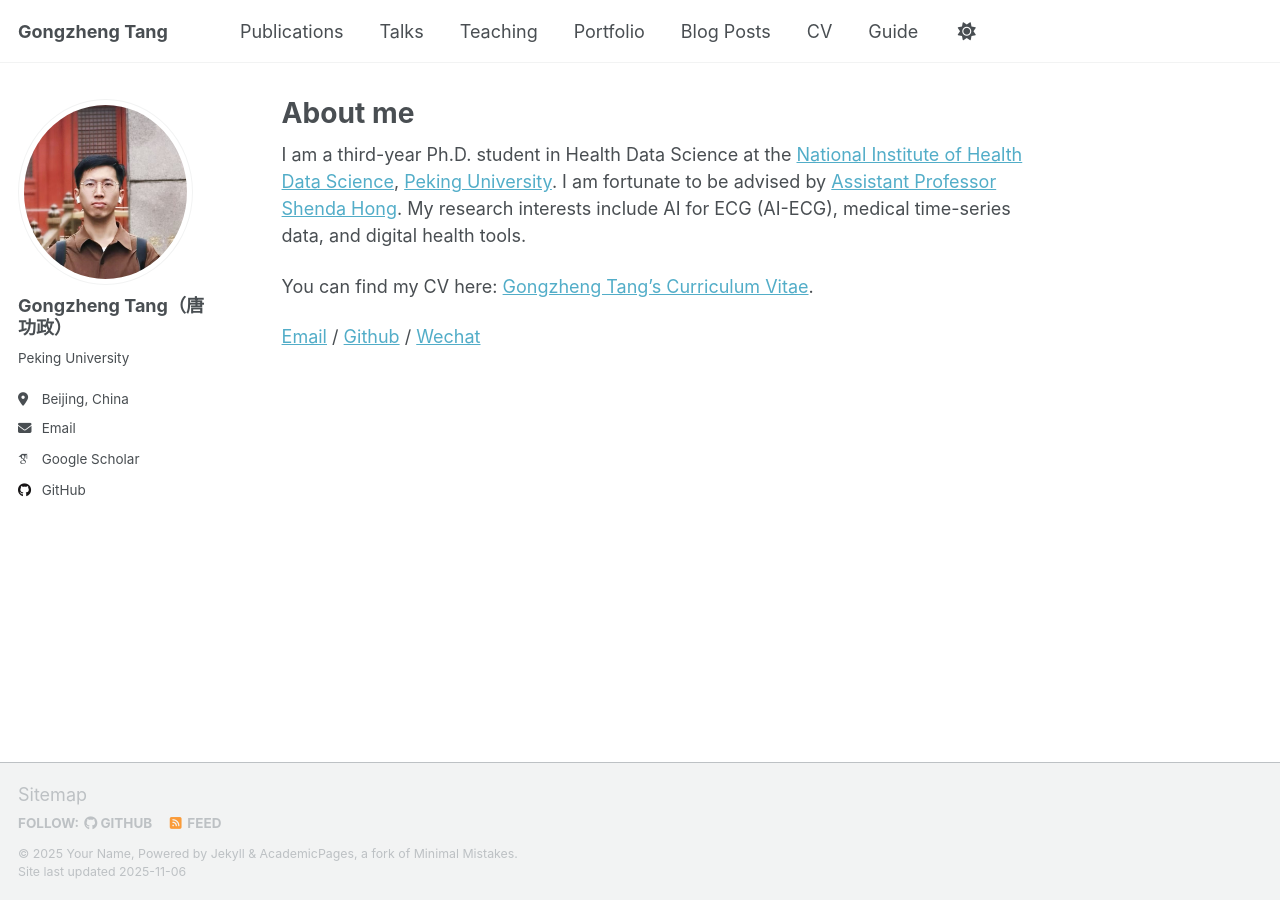
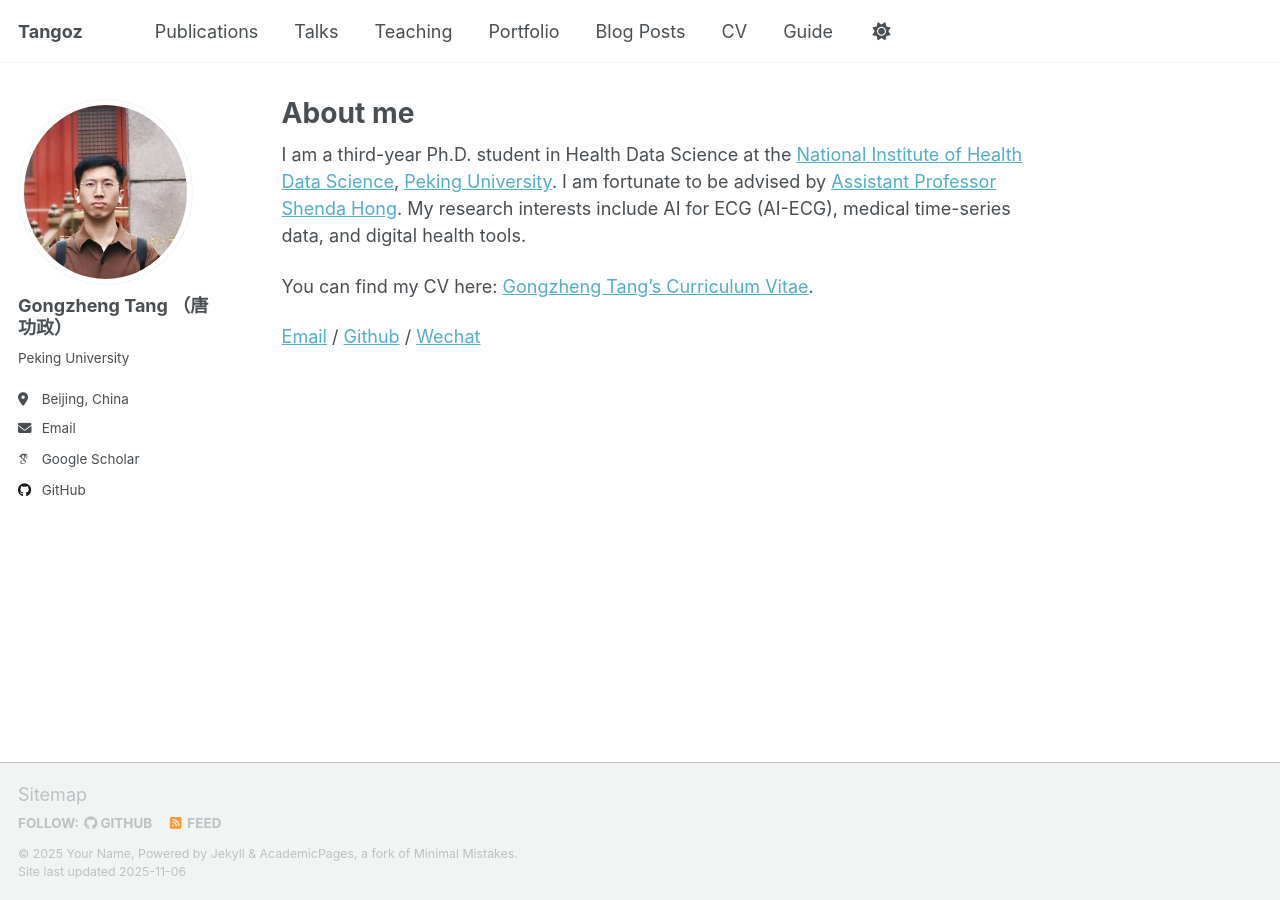
Before and after one commit to Tangoz1003/Tangoz1003.github.io, a Jekyll site: the page built from _pages/about.md, in a window 1280 px wide. Built offline with Jekyll 4.4.1, drawn with Linux system fonts in a browser that asks for light colours; some web fonts are replaced; a script that is not in the unit is left out.

Commit message:
Update _config.yml

```diff
--- a/_config.yml
+++ b/_config.yml
@@ -9,7 +9,7 @@
 # Basic Site Settings
 locale                   : "en-US"
 site_theme               : "default" # Currently available options are "default", "air"
-title                    : "Gongzheng Tang"
+title                    : "Tangoz"
 title_separator          : "-"
 name                     : &name "Your Name"
 description              : &description "Your Name's academic portfolio"   # Update this with a general description of your site, this is the default if not overridden by a page
@@ -24,7 +24,7 @@ repository               : "Tangoz1003/Tangoz1003.github.io"
 author:
   # Biographic information
   avatar           : "../images/tangoz.png"
-  name             : "Gongzheng Tang（唐功政）"
+  name             : "Gongzheng Tang \n（唐功政）"
   pronouns         : # example: "she/her"
   bio              : "Peking University"
   location         : "Beijing, China"
```
